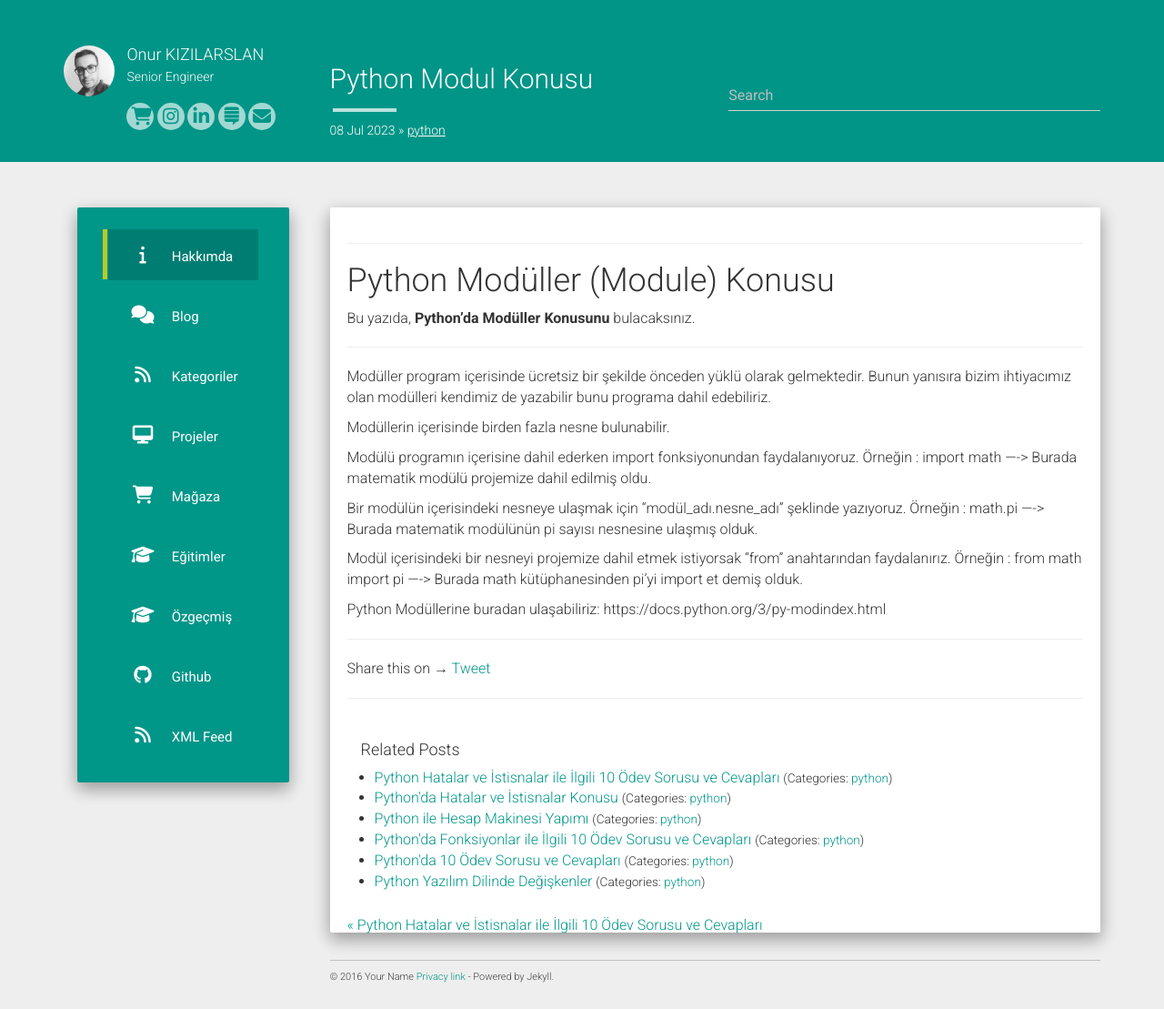
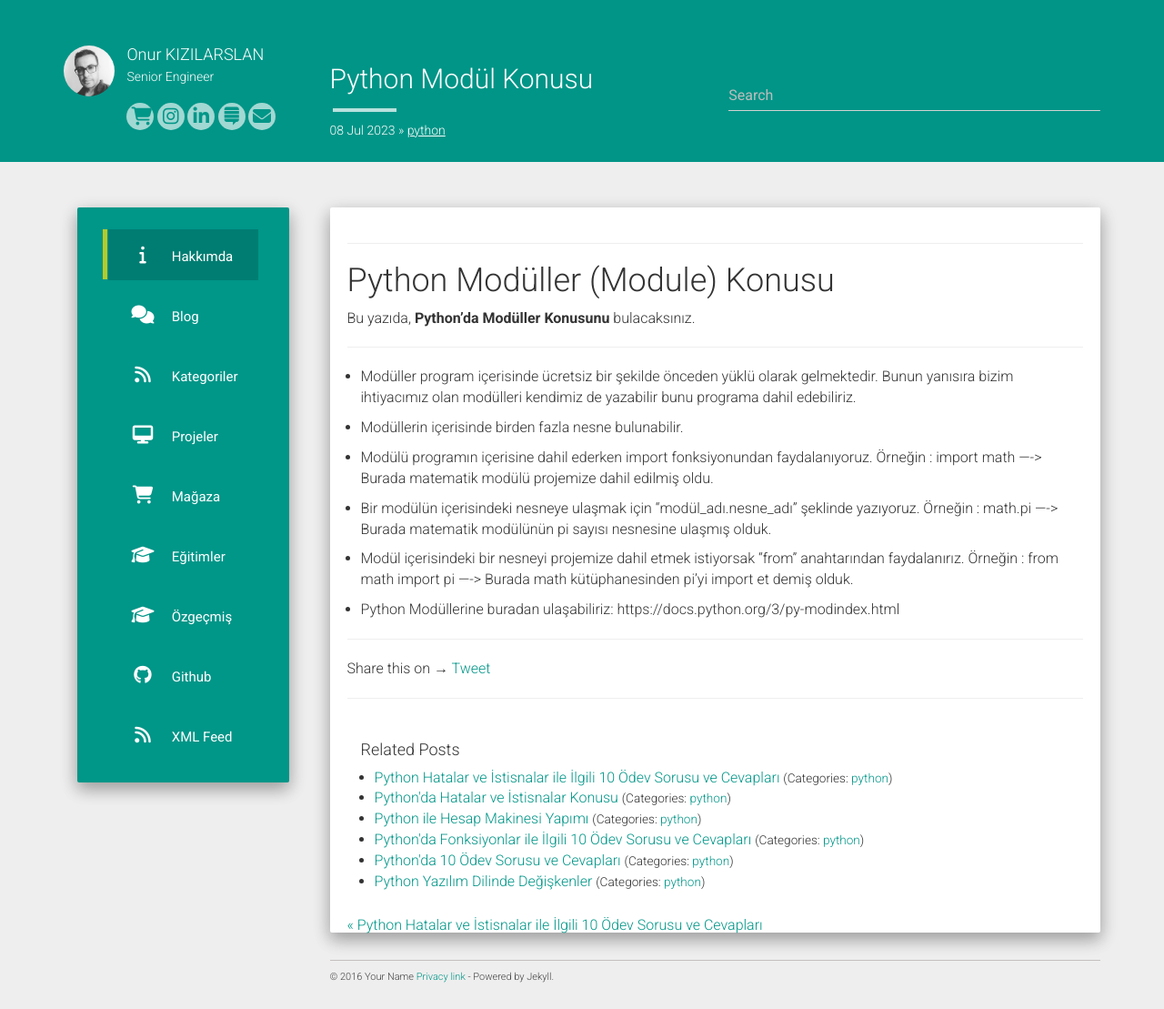
Before and after one commit to imonur/blog, a Jekyll site: the page built from _posts/2023-07-08-python-modul-konusu.md, in a window 1280 px wide. Shown: the whole page at 91% size. Built offline with Jekyll 4.4.1, drawn with Linux system fonts in a browser that asks for light colours; nearby versions of some CDN libraries; comment, search, counter and statistics services are not loaded.

Commit message:
Update 2023-07-08-python-modul-konusu.md

```diff
--- a/_posts/2023-07-08-python-modul-konusu.md
+++ b/_posts/2023-07-08-python-modul-konusu.md
@@ -1,6 +1,6 @@
 ---
 layout: post
-title:  "Python Modul Konusu"
+title:  "Python Modül Konusu"
 date:   2023-07-08 14:50:39
 categories: python
 ---
@@ -11,14 +11,14 @@ categories: python
 Bu yazıda, **Python'da Modüller Konusunu** bulacaksınız.
 
 ---
-Modüller program içerisinde ücretsiz bir şekilde önceden yüklü olarak gelmektedir. Bunun yanısıra bizim ihtiyacımız olan modülleri kendimiz de yazabilir bunu programa dahil edebiliriz.
+* Modüller program içerisinde ücretsiz bir şekilde önceden yüklü olarak gelmektedir. Bunun yanısıra bizim ihtiyacımız olan modülleri kendimiz de yazabilir bunu programa dahil edebiliriz.
 
-Modüllerin içerisinde birden fazla nesne bulunabilir.
+* Modüllerin içerisinde birden fazla nesne bulunabilir.
 
-Modülü programın içerisine dahil ederken import fonksiyonundan faydalanıyoruz. Örneğin : import math ----> Burada matematik modülü projemize dahil edilmiş oldu.
+* Modülü programın içerisine dahil ederken import fonksiyonundan faydalanıyoruz. Örneğin : import math ----> Burada matematik modülü projemize dahil edilmiş oldu.
 
-Bir modülün içerisindeki nesneye ulaşmak için "modül_adı.nesne_adı" şeklinde yazıyoruz. Örneğin : math.pi ----> Burada matematik modülünün pi sayısı nesnesine ulaşmış olduk.
+* Bir modülün içerisindeki nesneye ulaşmak için "modül_adı.nesne_adı" şeklinde yazıyoruz. Örneğin : math.pi ----> Burada matematik modülünün pi sayısı nesnesine ulaşmış olduk.
 
-Modül içerisindeki bir nesneyi projemize dahil etmek istiyorsak "from" anahtarından faydalanırız. Örneğin : from math import pi ----> Burada math kütüphanesinden pi'yi import et demiş olduk.
+* Modül içerisindeki bir nesneyi projemize dahil etmek istiyorsak "from" anahtarından faydalanırız. Örneğin : from math import pi ----> Burada math kütüphanesinden pi'yi import et demiş olduk.
 
-Python Modüllerine buradan ulaşabiliriz: https://docs.python.org/3/py-modindex.html
+* Python Modüllerine buradan ulaşabiliriz: https://docs.python.org/3/py-modindex.html
```
